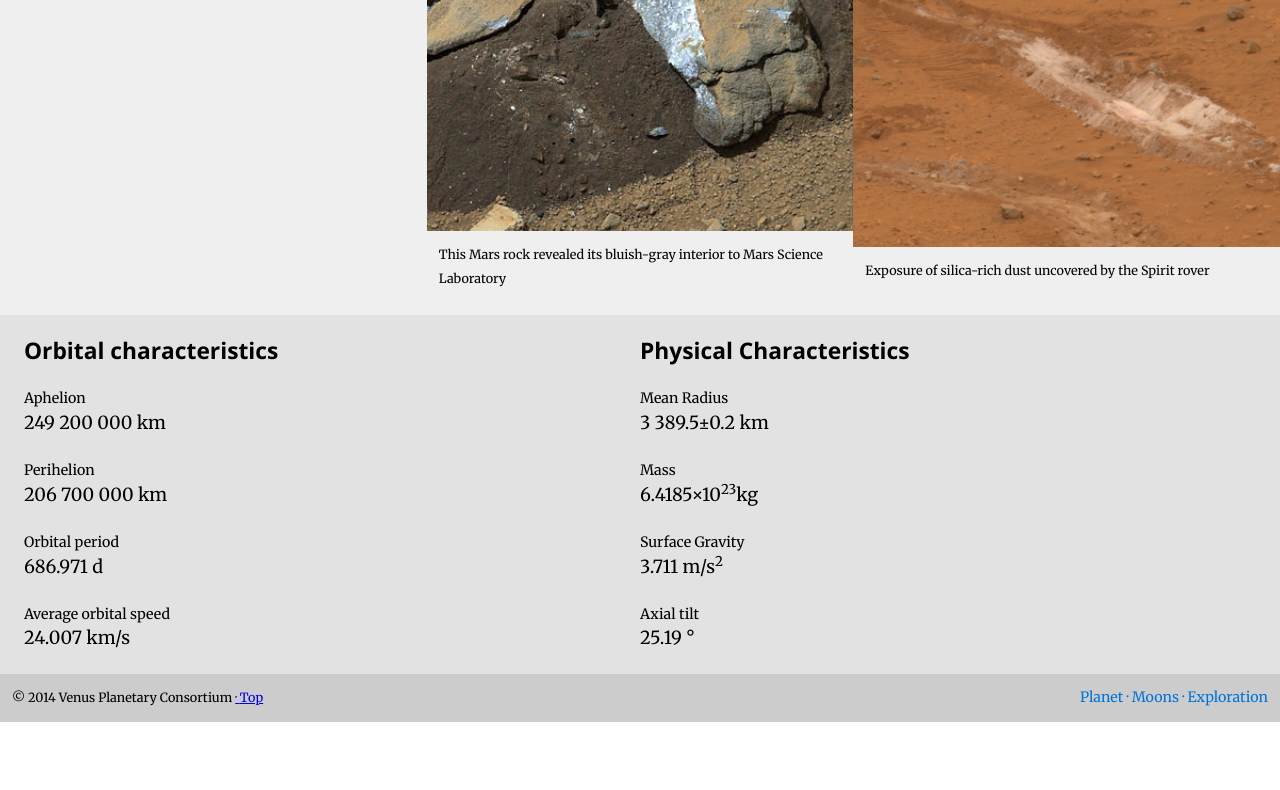
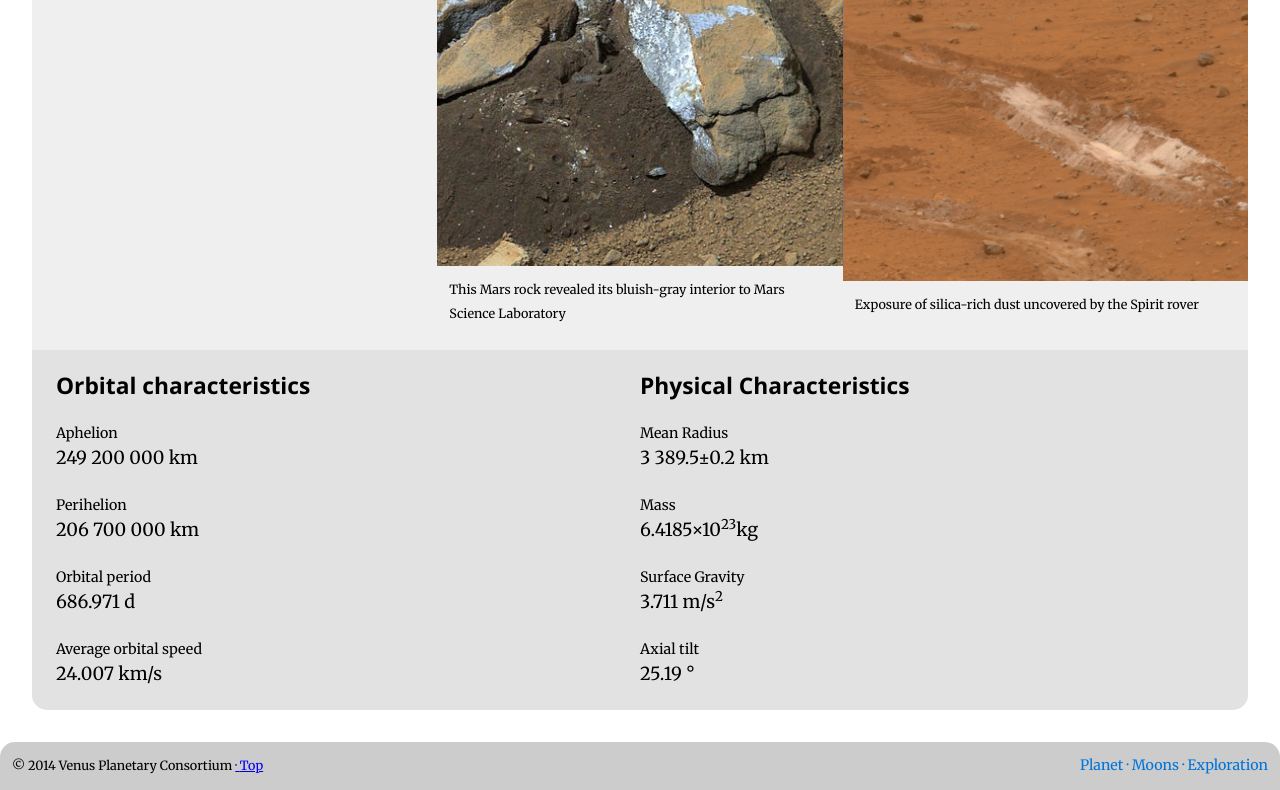
Before and after one commit to ccmadrid/dsn1675-planet-website, a plain HTML site: page index.html in a window 1280 px wide. Shown: the part 828-1618 px from the top of the page. Before the commit the page ends 1550 px from the top, so only its background shows below. Drawn offline with nearby package versions, Linux system fonts and the light colour scheme.

Commit message:
rounded stuff

```diff
--- a/css/main.css
+++ b/css/main.css
@@ -6,7 +6,7 @@
 
 html {
   margin: 0;
-  padding: 0;
+  padding: 0 ;
   box-sizing: border-box;
 
   -moz-text-size-adjust: 100%;
@@ -27,6 +27,12 @@ img {
 body {
   margin: 0;
   padding: 0;
+}
+
+article {
+    margin: 2em;
+    border-radius: 15px;
+    overflow: hidden;
 }
 /*=======================FORMS========================*/
 label {
@@ -170,6 +176,11 @@ a:active {
     margin: 0;
     padding: 0;
     overflow: hidden;
+    border-radius: 0 0 15px 15px;
+}
+
+.footer {
+    border-radius: 15px 15px 0 0;
 }
 
 .title {
--- a/css/typography.css
+++ b/css/typography.css
@@ -142,6 +142,7 @@ sub {
   padding-right: 3.0000rem;
 }
 
-h1, h2, h3, h4, h5, h6 {
+h1, h2, h3, h4, h5, h6,
+.brand-family {
   font-family: 'Open Sans', sans-serif;
 }
--- a/index.html
+++ b/index.html
@@ -22,7 +22,7 @@
             <h1 class="peta title gutter">Mars</h1>
         </div>
         <nav id="navigation" role="navigation" class="unit unit-xs-1 unit-s-1 unit-m-3-4 unit-l-3-4">
-                <ul class="nav giga push-0">
+                <ul class="nav giga push-0 brand-family">
                     <li class=""><a href="index.html" class="island-1-2 nav-current">Planet</a></li>
                     <li class=""><a href="moons.html" class="island-1-2">Moons</a></li>
                     <li class=""><a href="exploration.html" class="island-1-2">Exploration</a></li>
@@ -110,6 +110,8 @@
 
         </div>
 
+    </article>
+
     <footer class="footer grid island-1-2 dark-grey">
 
         <div role="contentinfo" class="unit unit-xs-1 unit-s-1 unit-m-1-2 unit-l-1-3">
@@ -128,7 +130,7 @@
 
     </footer>
 
-    </article>
+
 
 </body>
 </html>
```
Also changed, not shown: exploration.html (+1 -5 lines), moons.html (+3 -3 lines). Lines whose indentation alone changed are shown as unchanged.
